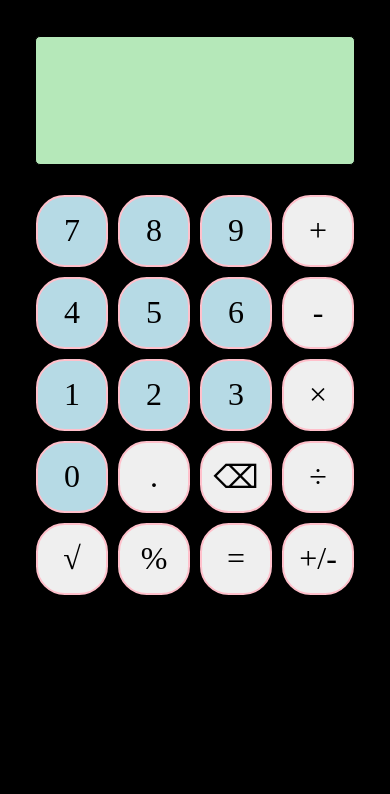
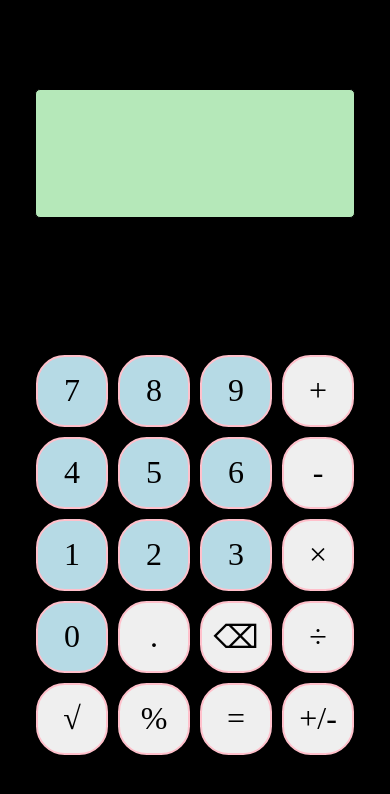
Before and after one commit to jenarofv/calculator, a plain HTML site: page index.html in a window 390 px wide. Drawn offline with Linux system fonts and the light colour scheme; a web font is replaced by a local one.

Commit message:
mobile: fill viewport

```diff
--- a/style.css
+++ b/style.css
@@ -4,10 +4,11 @@ body {
   justify-content: center;
   font-size: 32px;
   background-color: black;
+  min-height: 100vh;
 }
 
 .calculator {
-  max-width: 800px;
+  max-width: 600px;
   padding: 36px;
   display: flex;
   flex-direction: column;
```
